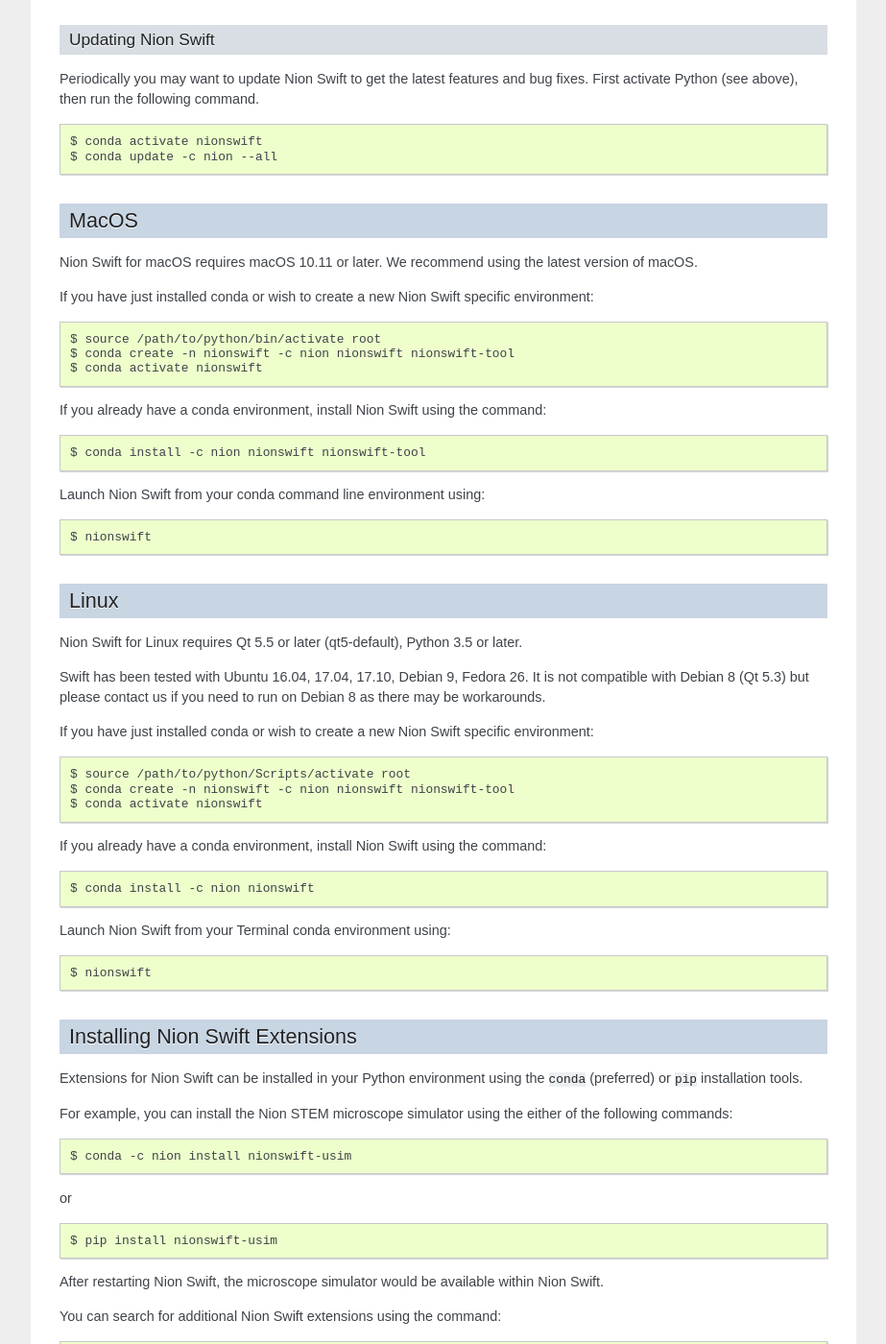
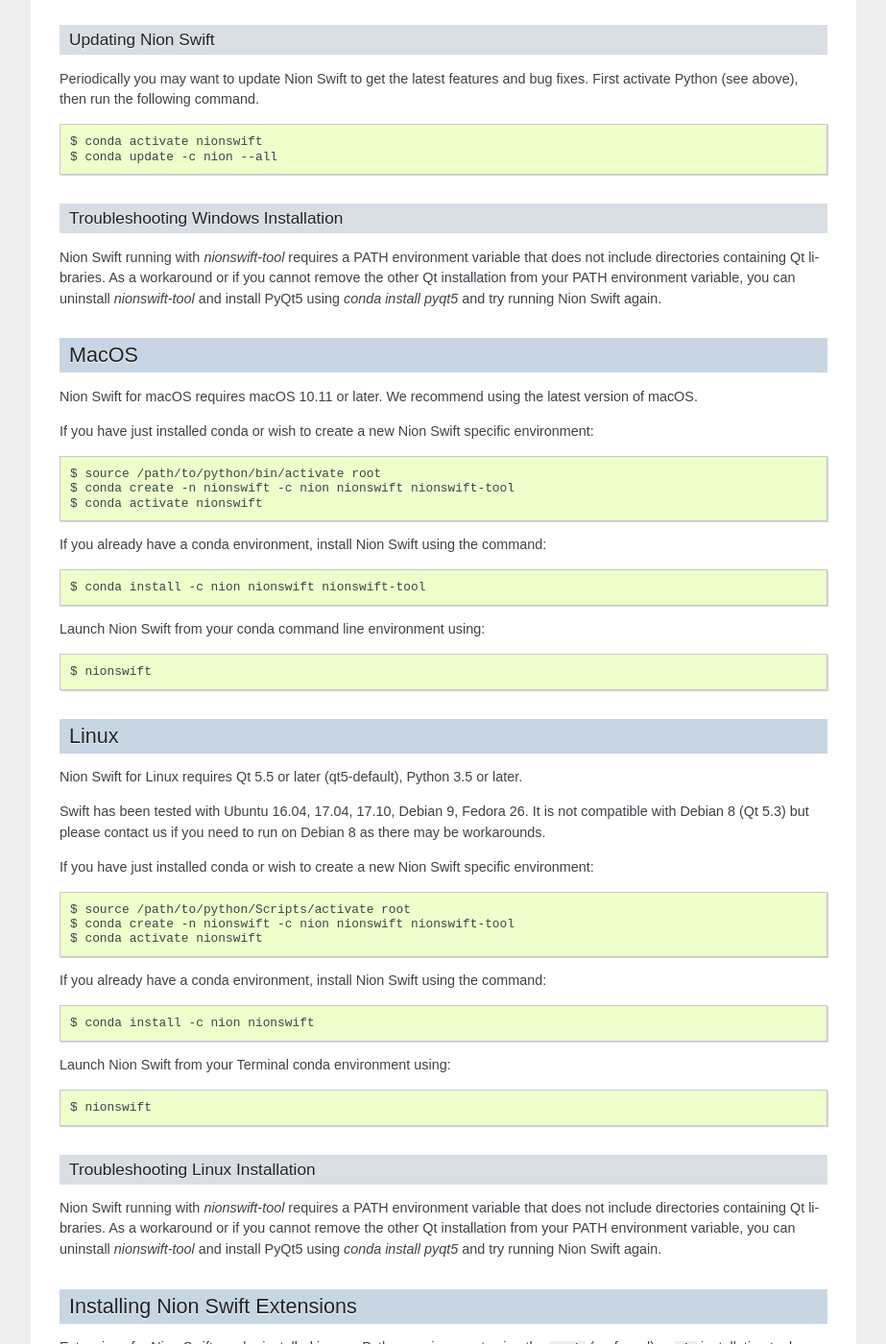
Before and after one commit to nion-software/nionswift, a Sphinx documentation site: the page built from docs/installation.rst, in a window 1280 px wide and 1400 px high, scrolled down 2102 px. Shown: the whole window at 96% size, without its empty margins (198-1121 px from the left). Built offline with Sphinx 7.4.7, drawn with Linux system fonts in a browser that asks for light colours; some of the changed text lies outside the part shown.

Commit message:
Add notes about PATH and Windows/Linux installation.

```diff
--- a/docs/installation.rst
+++ b/docs/installation.rst
@@ -107,6 +107,13 @@ above), then run the following command. ::
     $ conda activate nionswift
     $ conda update -c nion --all
 
+Troubleshooting Windows Installation
+++++++++++++++++++++++++++++++++++++
+Nion Swift running with `nionswift-tool` requires a PATH environment variable that does not include directories
+containing Qt libraries. As a workaround or if you cannot remove the other Qt installation from your PATH environment
+variable, you can uninstall `nionswift-tool` and install PyQt5 using `conda install pyqt5` and try running Nion Swift
+again.
+
 MacOS
 -----
 Nion Swift for macOS requires macOS 10.11 or later. We recommend using the latest version of macOS.
@@ -146,6 +153,13 @@ Launch Nion Swift from your Terminal conda environment using::
 
     $ nionswift
 
+Troubleshooting Linux Installation
+++++++++++++++++++++++++++++++++++
+Nion Swift running with `nionswift-tool` requires a PATH environment variable that does not include directories
+containing Qt libraries. As a workaround or if you cannot remove the other Qt installation from your PATH environment
+variable, you can uninstall `nionswift-tool` and install PyQt5 using `conda install pyqt5` and try running Nion Swift
+again.
+
 Installing Nion Swift Extensions
 --------------------------------
 Extensions for Nion Swift can be installed in your Python environment using the ``conda`` (preferred) or ``pip``
```
